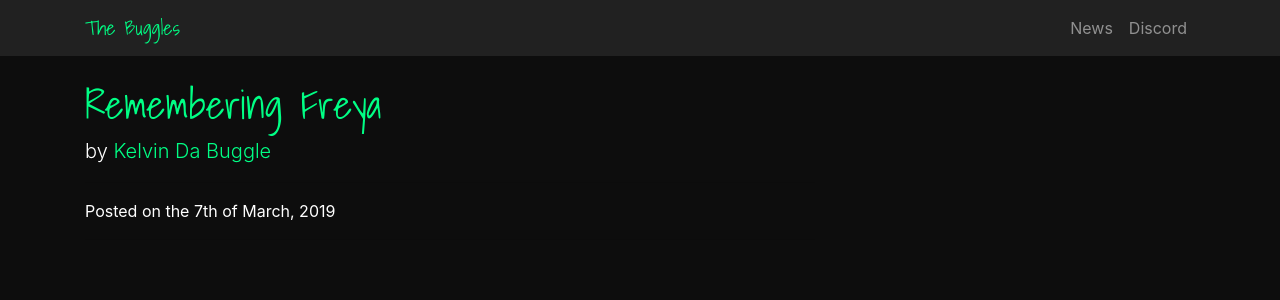
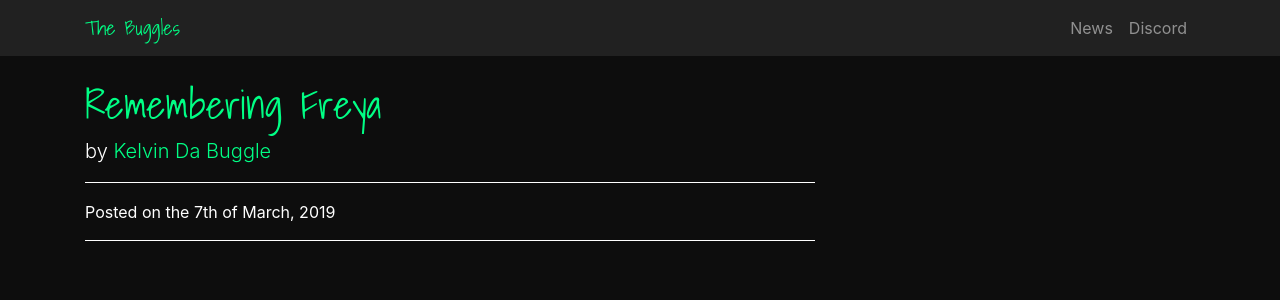
Before and after one commit to bugglespecies/bugglespecies.github.com, a Jekyll site: the page built from _posts/2019-03-07-remembering-freya.md, in a window 1280 px wide. Shown: the top 300 px of the page. Built offline with Jekyll 4.4.1, drawn with Linux system fonts in a browser that asks for light colours; nearby versions of some CDN libraries.

Commit message:
Update buggles.core.css

```diff
--- a/css/buggles.core.css
+++ b/css/buggles.core.css
@@ -64,3 +64,13 @@ a:hover, a:focus { color: var(--primary-dark); }
 	-webkit-animation-duration: 1s;
 	visibility: visible;
 }
+
+/* Break Line Handling */
+hr {
+	display: block;
+    	height: 1px;
+    	border: 0;
+    	border-top: 1px solid #FFFFFF;
+    	margin: 1em 0;
+    	padding: 0;
+}
```
